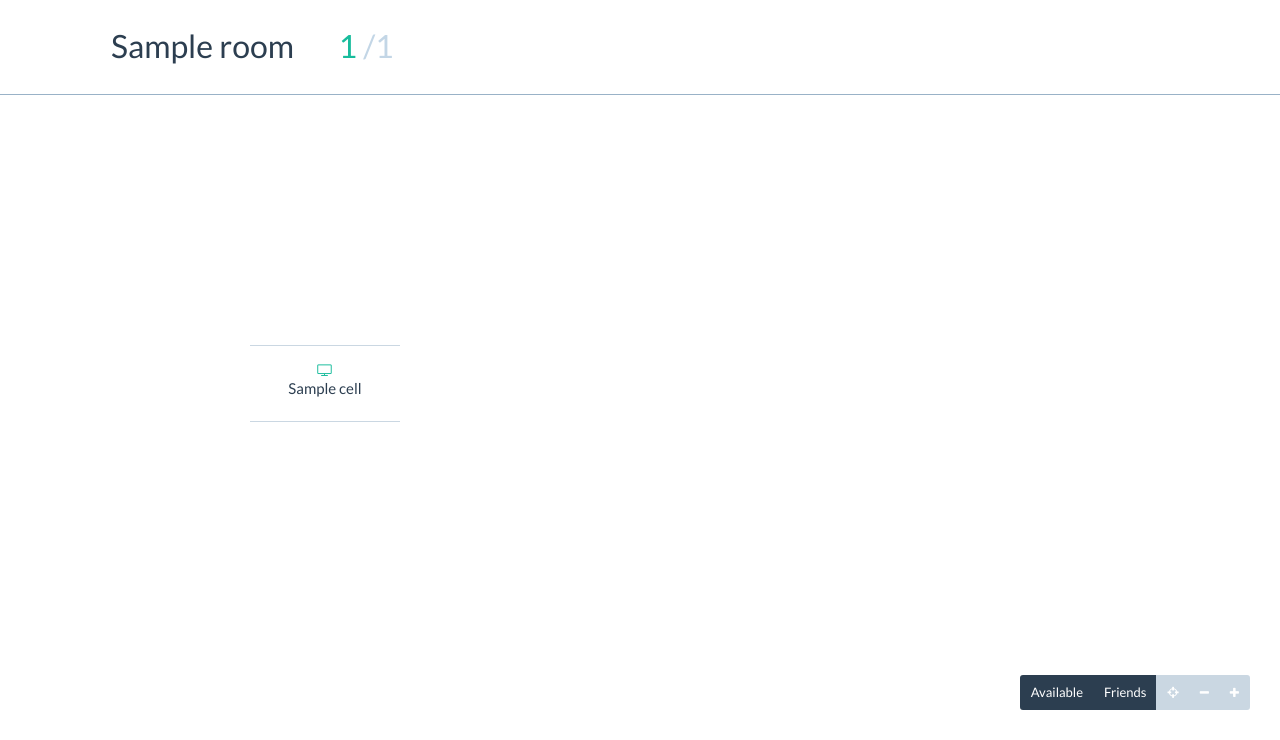
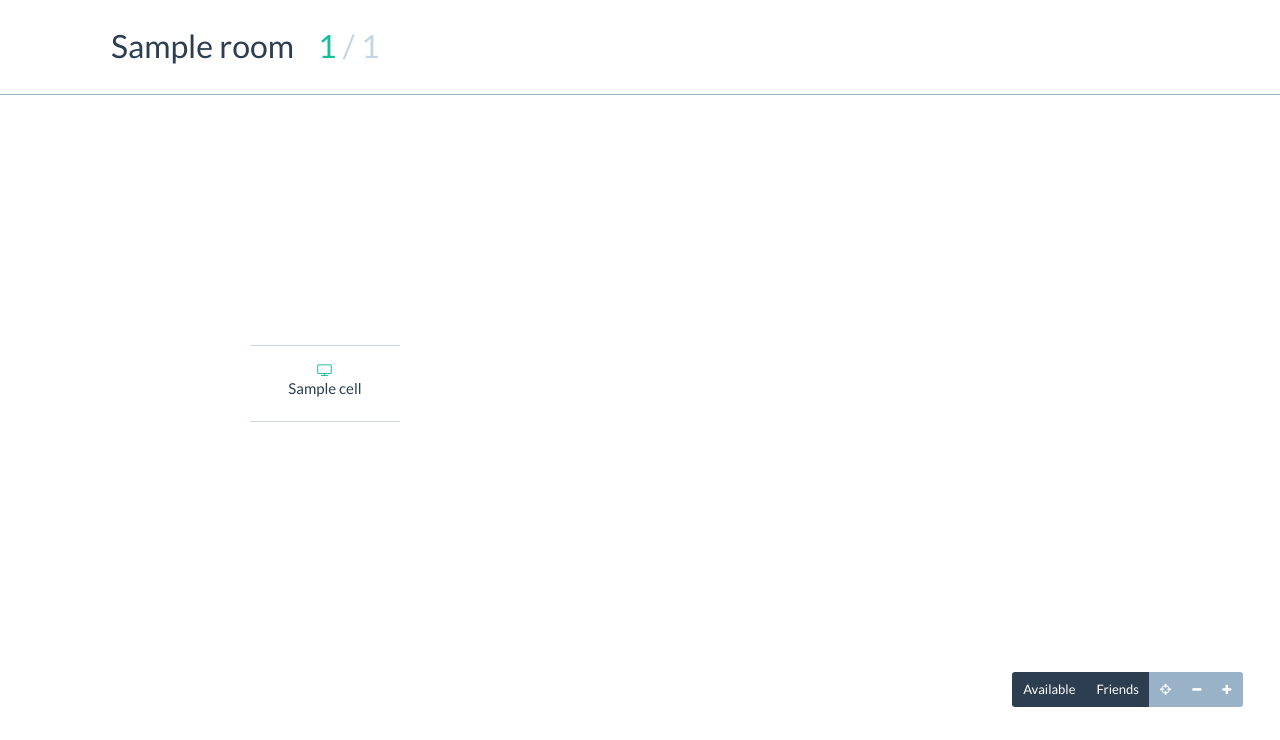
Before and after one commit to compsoc-edinburgh/mapp, a Flask app: template map/templates/index.html in a window 1280 px wide. Shown: the part 60-800 px from the top of the page. Run offline with Flask 2, Linux system fonts and the light colour scheme; the template is opened without the code that fills it: most values are stand-ins (such as "Sample title", 1, 10 or a date in 2020); parts of the project's set-up code (start-up, migrations or seed data) failed here and were passed over; some libraries are stand-ins or nearby versions.

Commit message:
UI Tweaks

```diff
--- a/map/static/css/schtoof.css
+++ b/map/static/css/schtoof.css
@@ -41,16 +41,16 @@ body {
 }
 
 .btn-default {
-    background: #cad7e2;
-    border-color: #cad7e2;
+    background: #99b2c7;
+    border-color: #99b2c7;
 }
 
 .btn-default:hover,
 .btn-default:focus,
 .btn-default:active
 {
-    background: #99b2c7;
-    border-color: #99b2c7;
+    background:#89a6be;
+    border-color: #89a6be;
 }
 
 .navbar-brand {
@@ -153,8 +153,8 @@ table.table>tbody>tr>td {
 
 .harrys-fussy-buttons {
     position: fixed;
-    bottom: 2em;
-    right: 2em;
+    bottom: 2.2em;
+    right: 2.5em;
 }
 
 @media(max-width: 720px){
--- a/map/templates/index.html
+++ b/map/templates/index.html
@@ -11,11 +11,12 @@
           <span id="maintitle" class="">{{ room.name }}</span>
           <!--i class="fa fa-caret-down" style="font-size: 0.5em; vertical-align: middle;"></i-->
         </h2>
+        <span class="spacer"></span>
         <h2>
-          <span class="spacer"></span>
           <span class="text-success">{{ num_free }}</span>
-          <span class="muted">/{{ num_machines }}</span>
+          <span class="muted">/ {{ num_machines }}</span>
         </h2>
+        <span class="muted hidden" style="font-size: 1em;"> Available</span>
       </div>
     </div>
   </div>
@@ -34,7 +35,7 @@
           {% if current_user.has_friend(cell.user) %}
 
           <p class="text-info blip">
-            <i class="fa fa-star-o"></i>
+            <i class="fa fa-hand-peace-o" title="EYYYyyyyyyyYYYyYYyy"></i>
           </p>
           <p>{{ cell.hostname }}</p>
           <p class="userat-name text-info">{{ current_user.get_friend(cell.user) }}<p>
```
